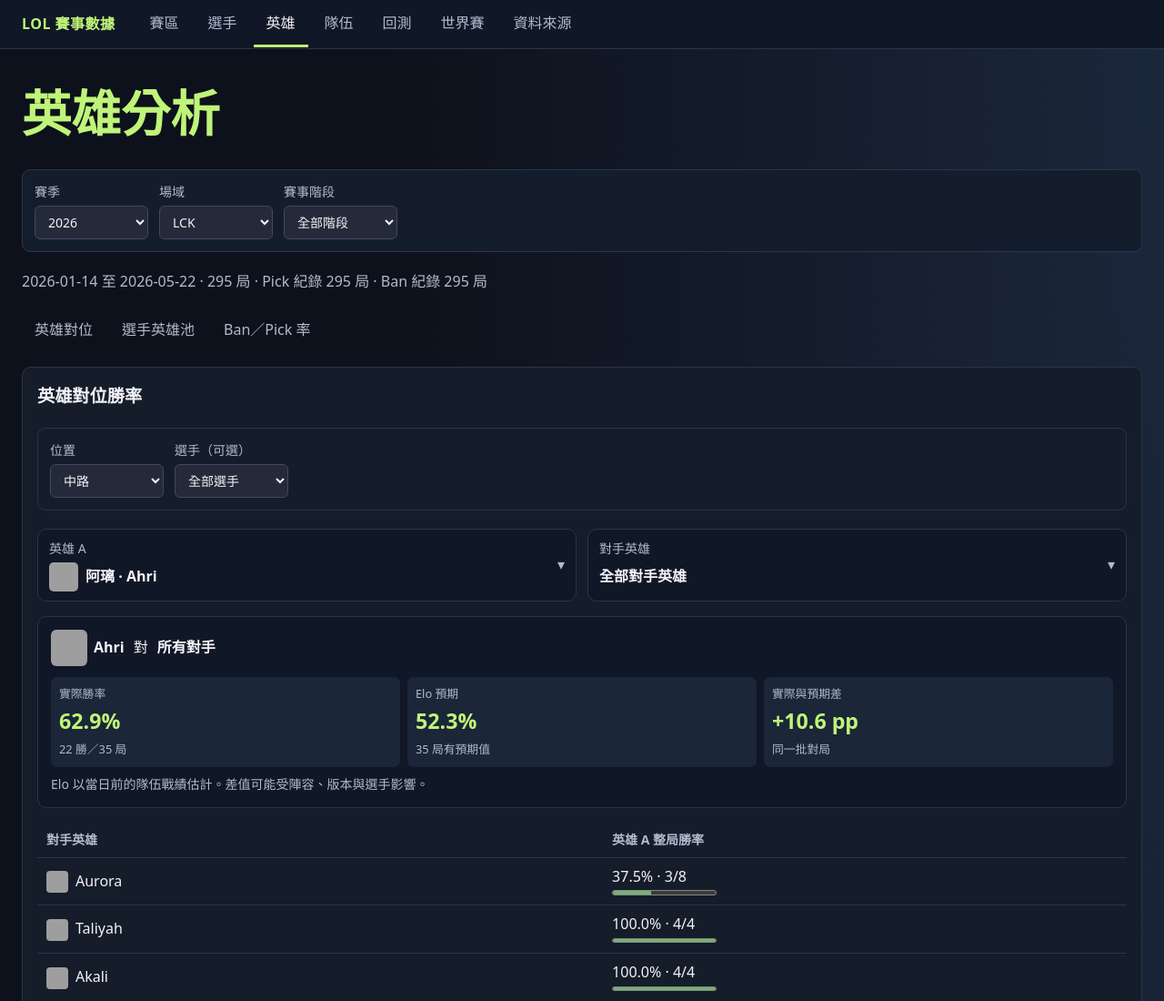
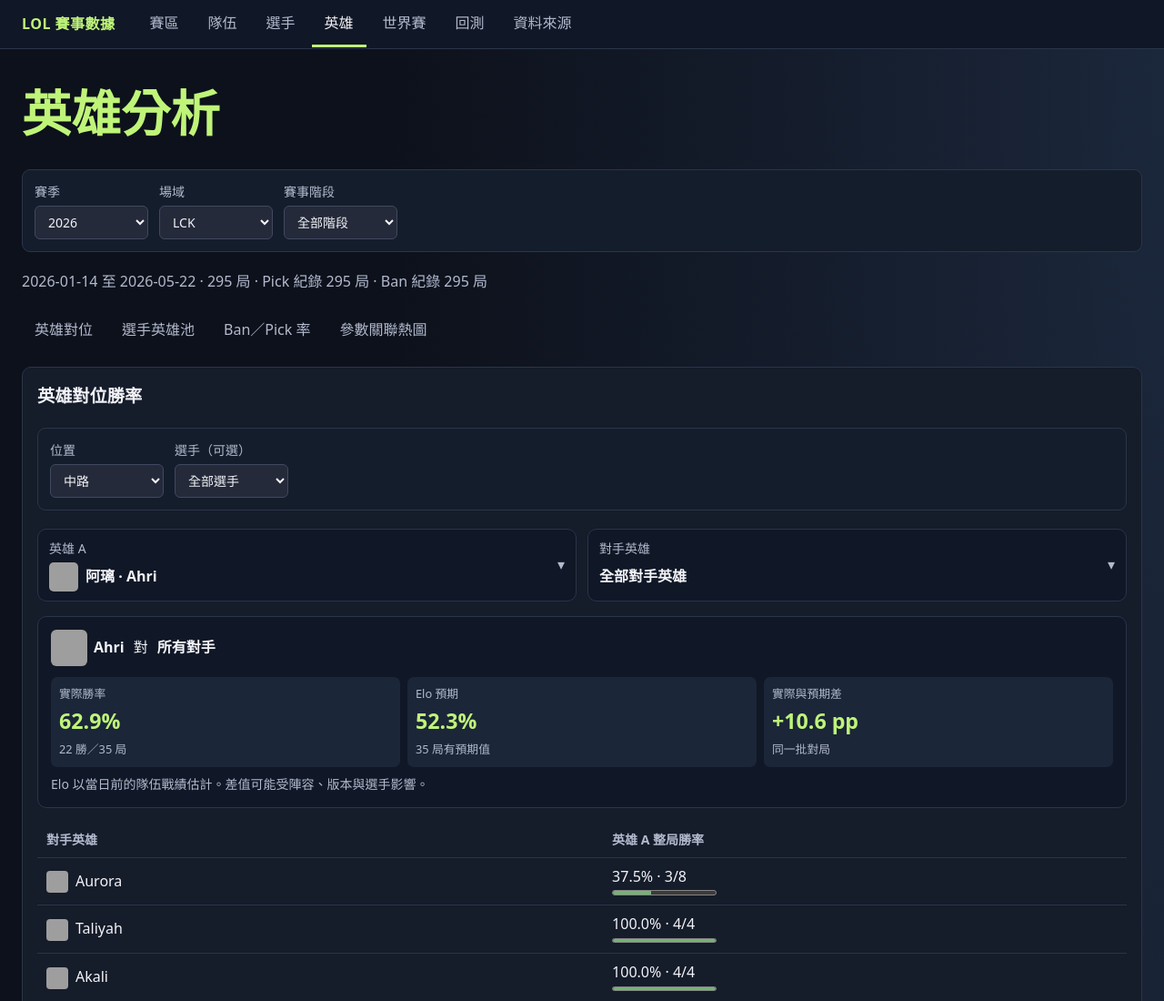
Before and after one commit to Chrouos/LOL_analysis, a plain HTML site: page dist/champions.html in a window 1280 px wide. Shown: the top 1100 px of the page at 91% size. Drawn offline with Linux system fonts and the light colour scheme; grey boxes are pictures that could not be loaded.

Commit message:
Simplify navigation and group champions analysis

```diff
--- a/dist/champions.html
+++ b/dist/champions.html
@@ -3,7 +3,7 @@
 <head><meta charset="utf-8"><meta name="viewport" content="width=device-width,initial-scale=1">
 <title>英雄分析 · LOL 賽事數據</title><link rel="stylesheet" href="./dashboard.css?v=10"></head>
 <body>
-<header class="site-header"><div><a class="brand" href="./index.html">LOL 賽事數據</a><nav class="nav" aria-label="主要導覽"><a href="./index.html">賽區</a><a href="./players.html">選手</a><a href="./champions.html" aria-current="page">英雄</a><a href="./teams.html">隊伍</a><a href="./backtest.html">回測</a><a href="./worlds.html">世界賽</a><a href="./sources.html">資料來源</a></nav></div></header>
+<header class="site-header"><div><a class="brand" href="./index.html">LOL 賽事數據</a><nav class="nav" aria-label="主要導覽"><a href="./index.html">賽區</a><a href="./teams.html">隊伍</a><a href="./players.html">選手</a><a href="./champions.html" aria-current="page">英雄</a><a href="./worlds.html">世界賽</a><a href="./backtest.html">回測</a><a href="./sources.html">資料來源</a></nav></div></header>
 <main><h1>英雄分析</h1>
 <div class="controls">
 <label>賽季<select id="season"><option>2026</option><option>2025</option></select></label>
@@ -11,7 +11,7 @@
 <label>賽事階段<select id="stage"></select></label>
 </div><p id="coverage" role="status">載入中</p>
 <nav class="nav" aria-label="英雄分析圖表">
-<a href="#duels">英雄對位</a><a href="#player-pool">選手英雄池</a><a href="#draft-rates">Ban／Pick 率</a>
+<a href="#duels">英雄對位</a><a href="#player-pool">選手英雄池</a><a href="#draft-rates">Ban／Pick 率</a><a href="./relationships.html">參數關聯熱圖</a>
 </nav>
 <section id="duels"><h2>英雄對位勝率</h2><div class="controls">
 <label>位置<select id="role"><option value="0">上路</option><option value="1">打野</option><option value="2" selected>中路</option><option value="3">下路</option><option value="4">輔助</option></select></label>
```
